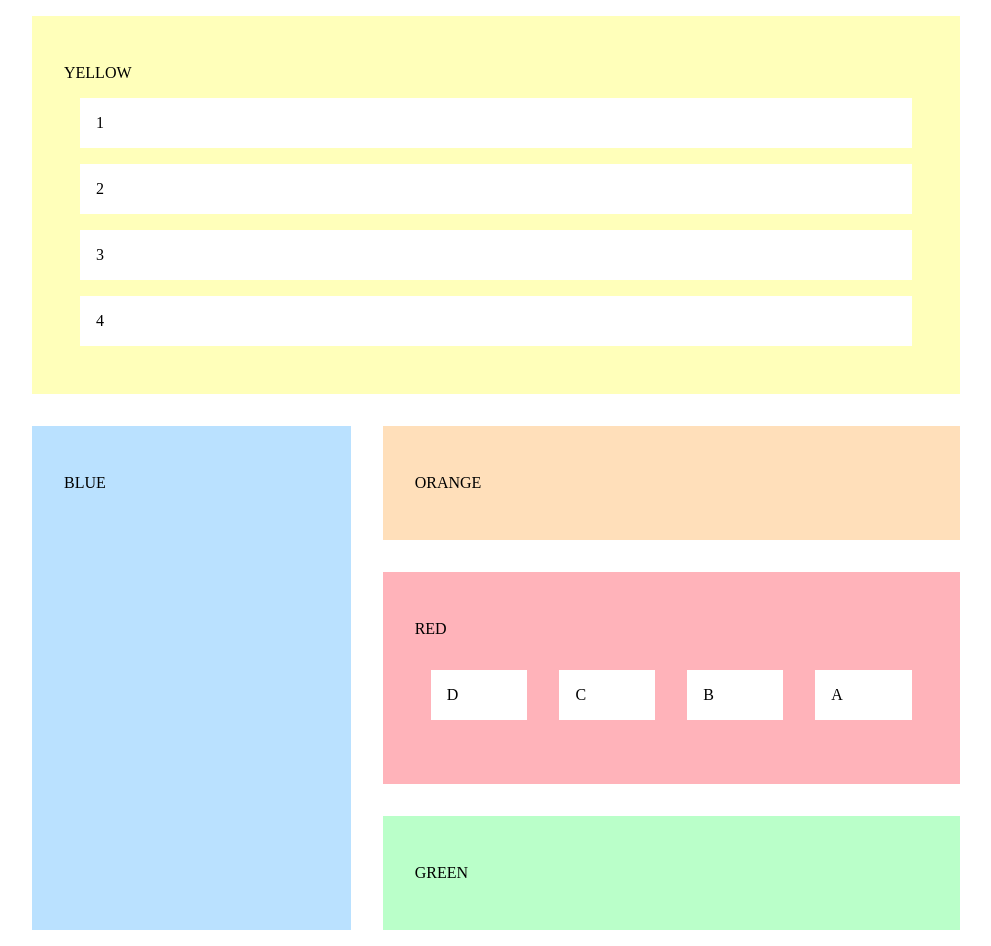
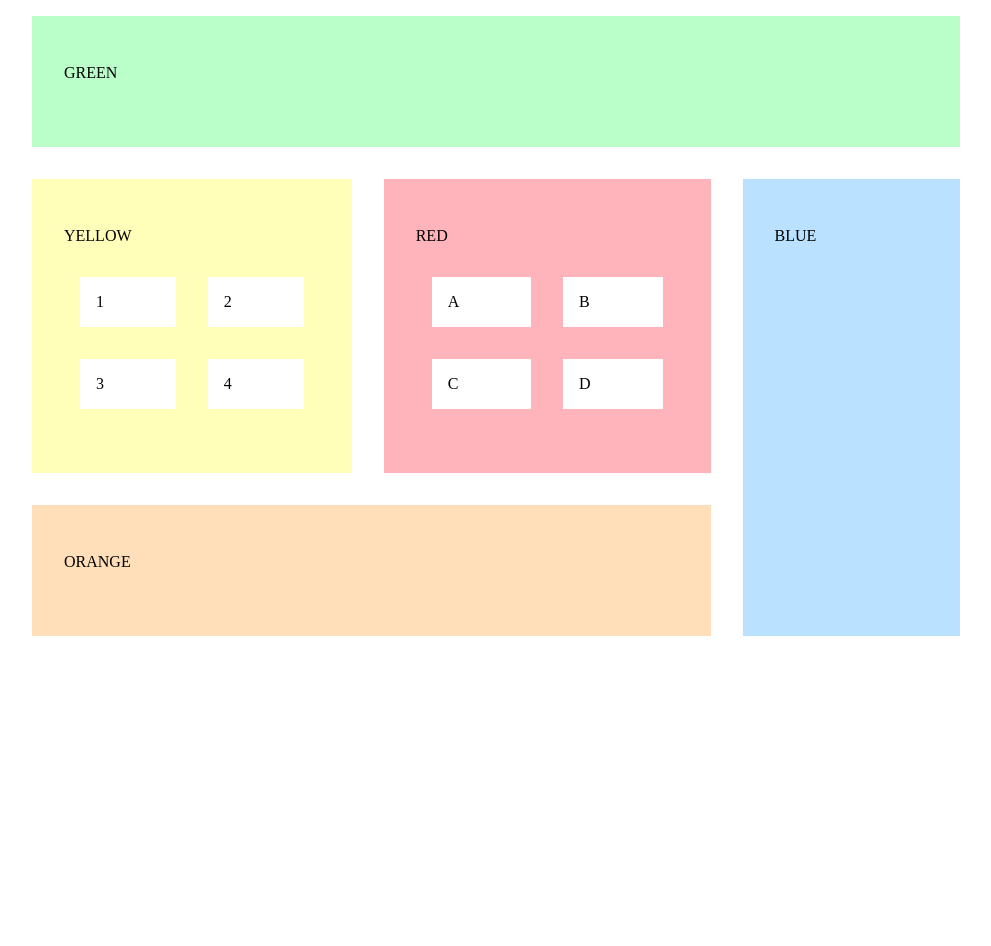
Before and after one commit to a3up/letw, a PHP site: page /blocks.html in a window 1280 px wide. Shown: the whole page, without its empty margins (144-1135 px from the left). After the commit the page ends 636 px from the top, so only its background shows below. Run offline with PHP 8.4, Linux system fonts and the light colour scheme.

Commit message:
css exercises done

```diff
--- a/css/blocks/blocks.html
+++ b/css/blocks/blocks.html
@@ -4,7 +4,7 @@
     <meta charset="utf-8">
     <title>Blocks</title>
     <link rel="stylesheet" href="base.css">
-    <link rel="stylesheet" href="style.css">
+    <link rel="stylesheet" href="style-4.css">
 </head>
 <body>
 <section id="green">
--- a/css/blocks/style.css
+++ b/css/blocks/style-3.css
@@ -12,6 +12,18 @@ body {
 
 #yellow {
     grid-area: yellow;
+}
+
+#yellow ul {
+    display: flex;
+}
+
+#yellow li:first-child {
+    flex-grow: 3;
+}
+
+#yellow li {
+    flex-grow: 1;
 }
 
 #orange {
--- /dev/null
+++ b/css/blocks/style-4.css
@@ -0,0 +1,37 @@
+body {
+    display: grid;
+    grid-template-areas: "green  green  green"
+                         "yellow red    blue"
+                         "orange orange blue";
+    grid-template-rows: 1fr 2fr 1fr;
+}
+
+
+#green {
+    grid-area: green;
+}
+
+#yellow {
+    grid-area: yellow;
+}
+
+#orange {
+    grid-area: orange;
+}
+
+#red {
+    grid-area: red;
+}
+
+#red ul {
+    display: flex;
+}
+
+#blue {
+    grid-area: blue;
+}
+
+#yellow ul, #red ul {
+    display: grid;
+    grid-template-columns: 1fr 1fr;
+}
```
